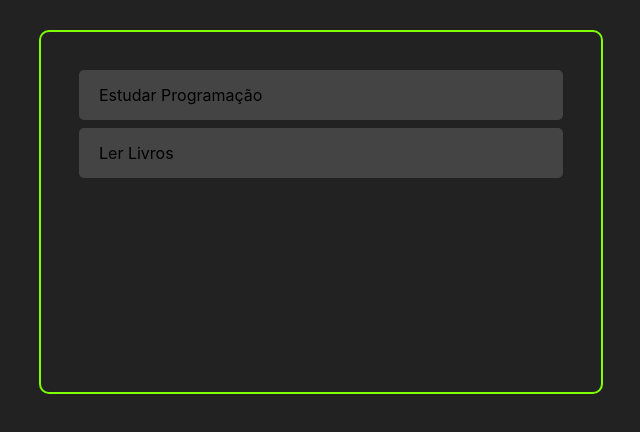
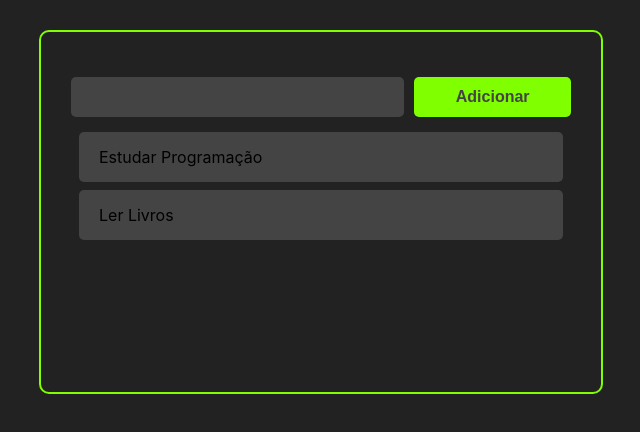
Before and after one commit to gabrielagoulart/React-aula, a React (Create React App) app: page /1 in a window 1280 px wide. Shown: the top 432 px of the page, without its empty margins (319-959 px from the left). Built offline with nearby package versions, Linux system fonts and the light colour scheme.

Commit message:
adicionei um campo para adicionar a tarefa e o botão

```diff
--- a/src/App.js
+++ b/src/App.jsx
@@ -3,6 +3,7 @@ import React, { useState } from 'react'
 import Tasks from "./components/Tasks"
 
 import './App.css'
+import AddTask from './components/AddTask';
 
 
 const App = () => {
@@ -24,6 +25,7 @@ const App = () => {
   return (
     <>
       <div className='container'>
+        <AddTask />
         <Tasks tasks={tasks} />
       </div>
     </>
--- /dev/null
+++ b/src/components/AddTask.css
@@ -0,0 +1,21 @@
+.add-task-container {
+    margin: 15px 0;
+    width: 100%;
+    display: flex;
+}
+
+.add-task-input {
+    height: 40px;
+    padding: 0 10px;
+    border-radius: 5px;
+    border: none;
+    flex: 2;
+    background-color: #444;
+    color: #eee;
+    font-size: 16px;
+}
+
+.add-task-button-container {
+    margin-left: 10px;
+    flex: 1;
+}
--- /dev/null
+++ b/src/components/AddTask.jsx
@@ -0,0 +1,22 @@
+import React from 'react';
+
+import Button from './Button'
+
+import "./AddTask.css"
+
+const AddTask = () => {
+    return (
+
+        <div className='add-task-container'>
+            <input className='add-task-input' type="text" />
+
+            <div className='add-task-button-container'>
+                <Button>Adicionar</Button>
+            </div>
+
+        </div>
+    )
+};
+
+
+export default AddTask;
--- /dev/null
+++ b/src/components/Button.css
@@ -0,0 +1,12 @@
+button {
+    background-color: chartreuse;
+    height: 40px;
+    padding: 0 10px;
+    border-radius: 5px;
+    width: 100%;
+    font-size: 16px;
+    color: #444;
+    font-weight: bold;
+    cursor: pointer;
+    border: none;
+}
--- /dev/null
+++ b/src/components/Button.jsx
@@ -0,0 +1,18 @@
+import React from 'react'
+
+import "./Button.css";
+
+const Button = ({children, onClick}) => {
+    return (
+        <button onClick={onClick} className='button'>
+            {children}
+        </button>
+    );
+
+}
+
+<Button>
+    Adicionar
+</Button>
+
+export default Button
```
Also changed, not shown: src/components/Task.jsx (renamed from src/components/Task.js), src/components/Tasks.jsx (renamed from src/components/Tasks.js).
